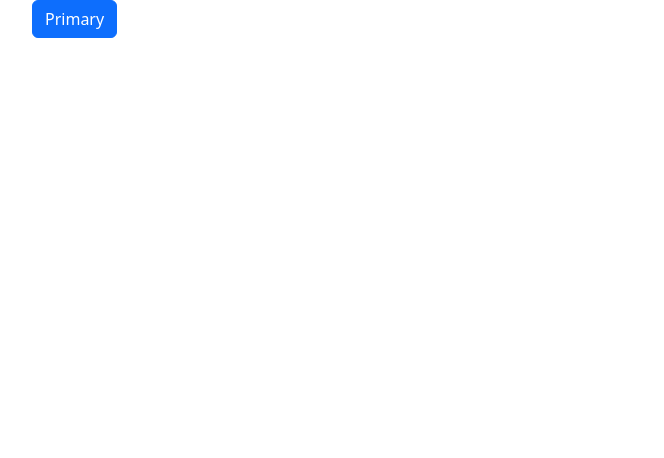
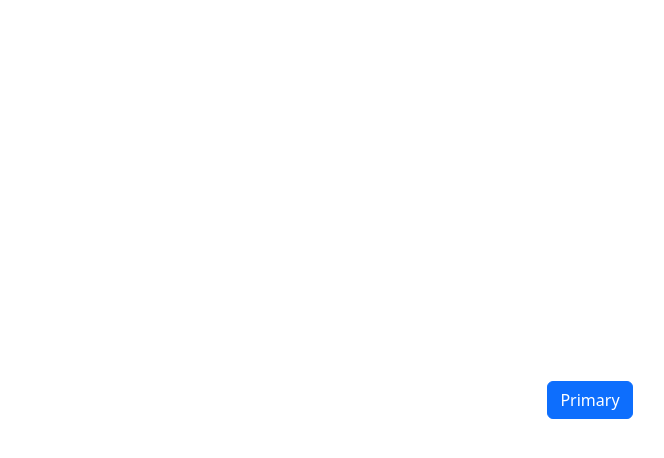
Before and after one commit to janabdullahi/website_practice, a plain HTML site: page practice/index.html in a window 1280 px wide. Shown: the whole page, without its empty margins (50-714 px from the left). Drawn offline with nearby package versions, Linux system fonts and the light colour scheme.

Commit message:
add style for button

```diff
--- a/practice/style.css
+++ b/practice/style.css
@@ -1,3 +1,7 @@
-button {
-    vertical-align: center;
+.container {
+    /* border: 1px solid black; */
+    display: flex;
+    justify-content: center;
+    align-items: center;
+    height: 100vh;
 }
```
